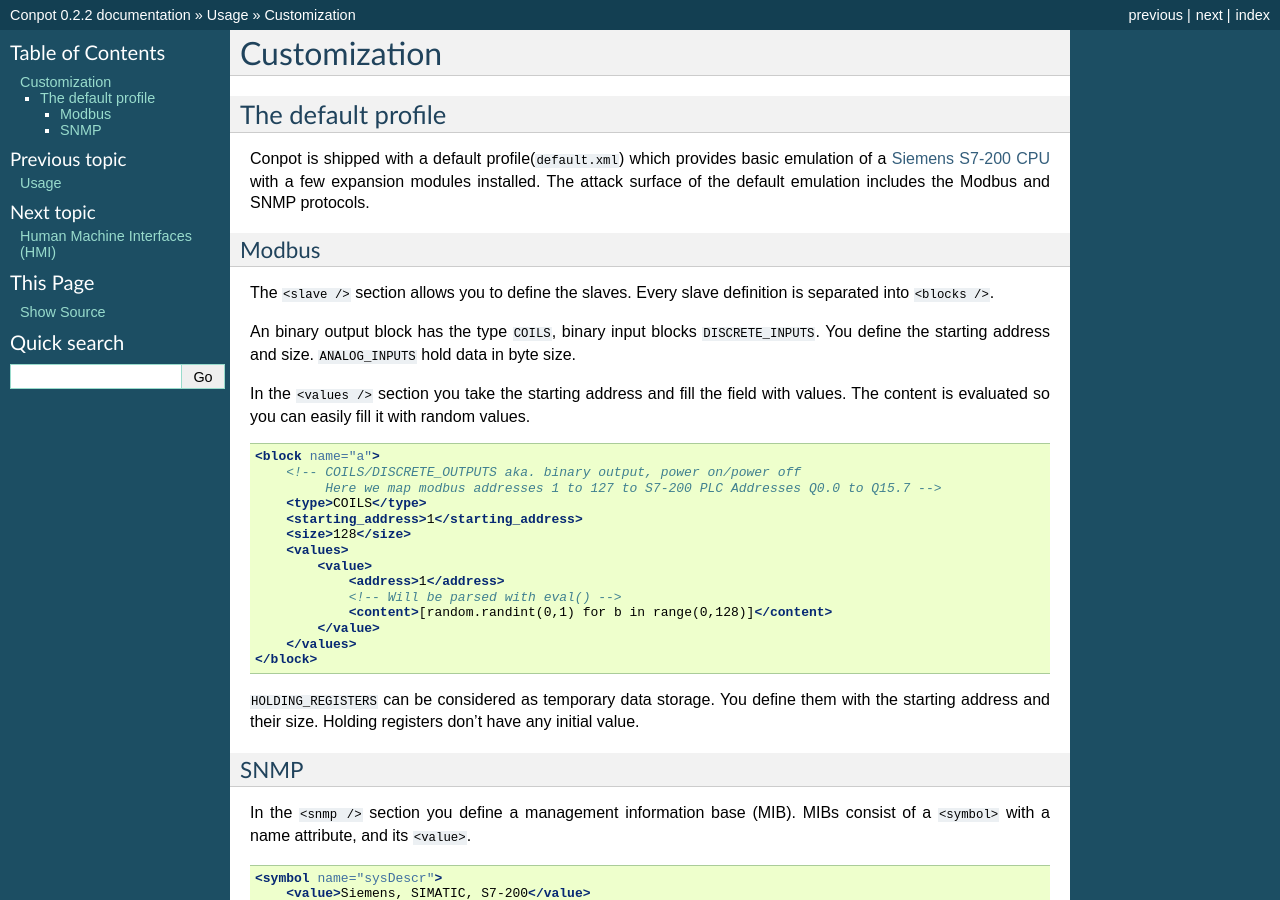
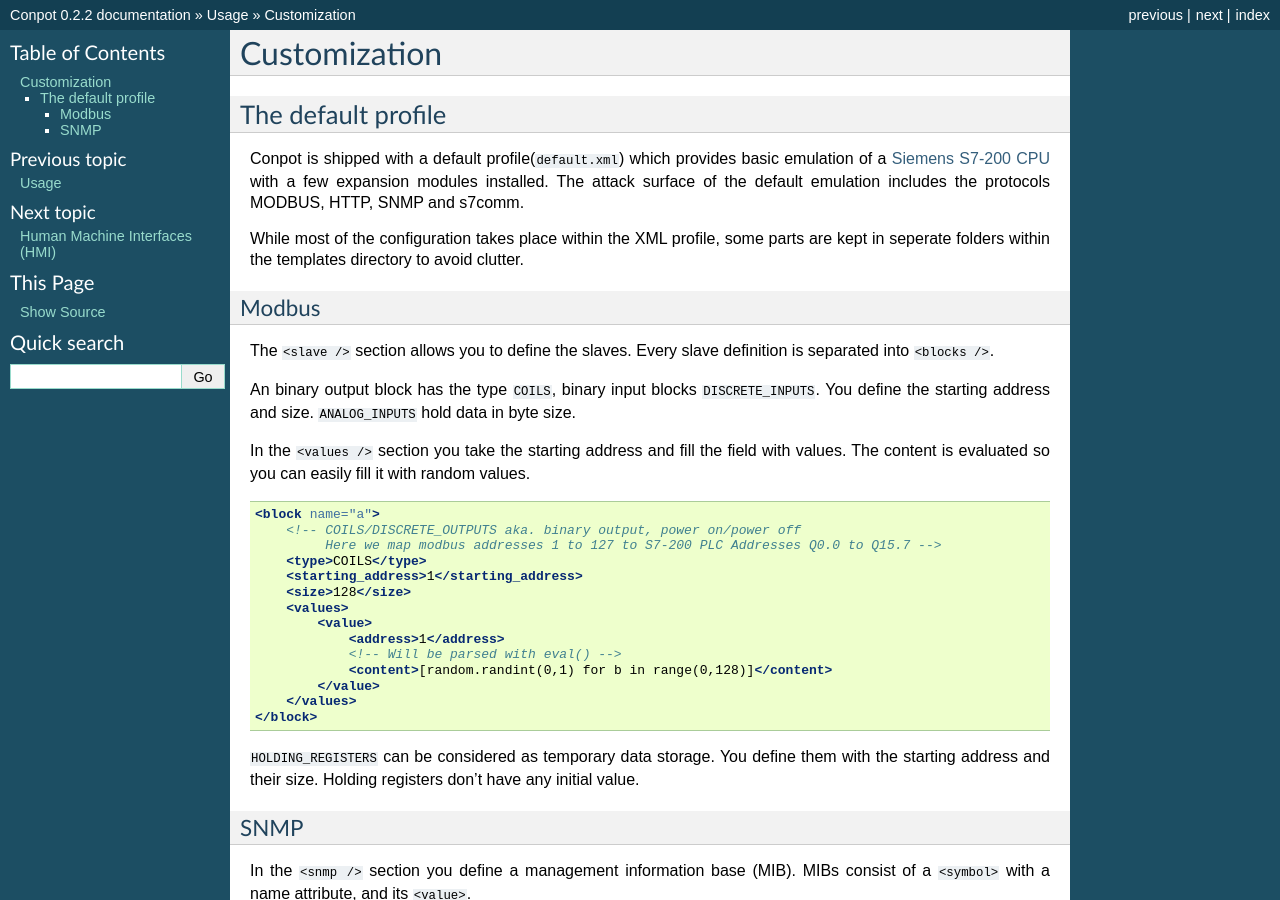
Before and after one commit to logictitans/PLC-conpot, a Sphinx documentation site: the page built from docs/source/usage/usage.rst, in a window 1280 px wide and 900 px high. Built offline with Sphinx 7.4.7, drawn with Linux system fonts in a browser that asks for light colours; the version number is read from the project's files by our own code.

Commit message:
profile trivia

```diff
--- a/docs/source/usage/usage.rst
+++ b/docs/source/usage/usage.rst
@@ -7,7 +7,12 @@ The default profile
 
 Conpot is shipped with a default profile(``default.xml``) which provides basic emulation of a
 `Siemens S7-200 CPU <https://www.automation.siemens.com/mcms/programmable-logic-controller/en/simatic-s7-controller/s7-200/pages/default.aspx?HTTPS=REDIR>`_
-with a few expansion modules installed. The attack surface of the default emulation includes the Modbus and SNMP protocols.
+with a few expansion modules installed. The attack surface of the default emulation includes the protocols MODBUS, HTTP,
+SNMP and s7comm.
+
+While most of the configuration takes place within the XML profile, some parts are kept in seperate folders within the
+templates directory to avoid clutter.
+
 
 Modbus
 ~~~~~~
```
